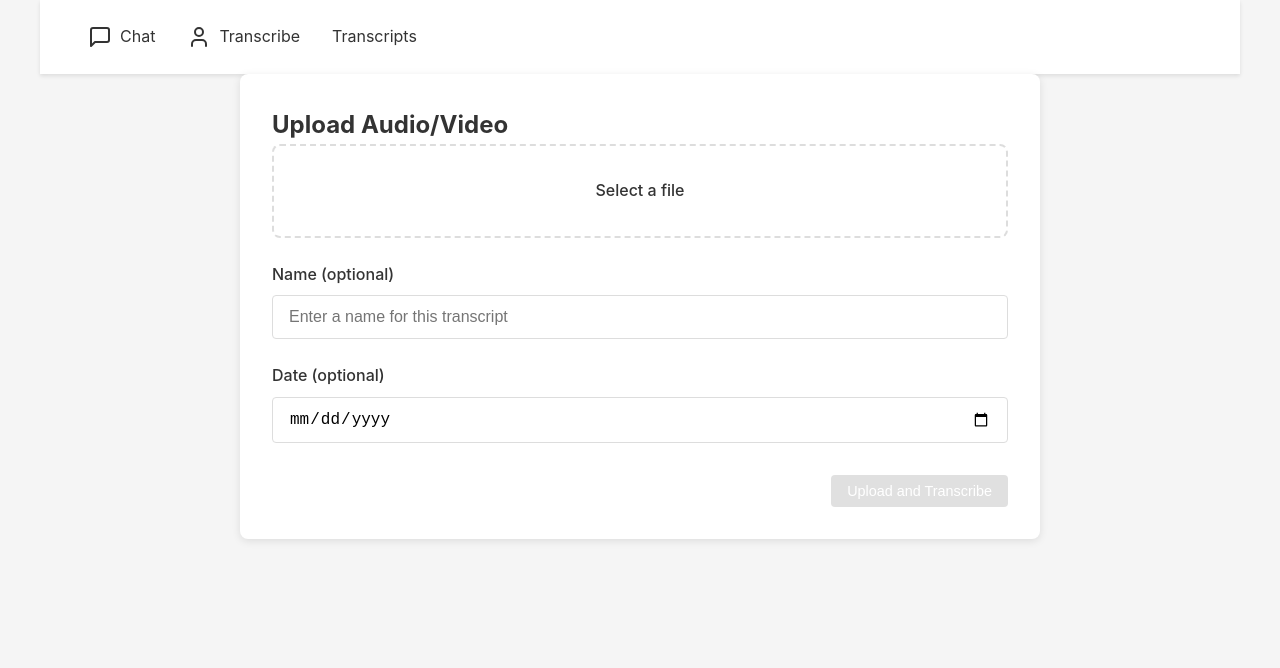
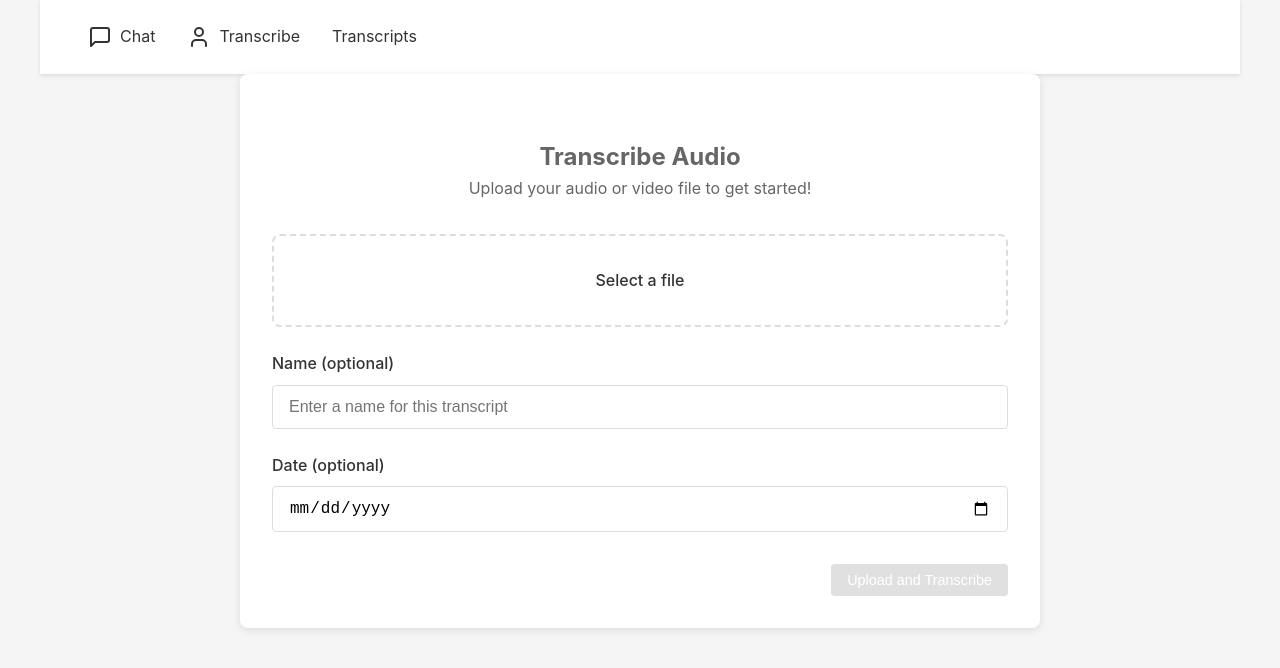
Before and after one commit to remnant1810/fluffy-transcript, a React (Create React App) app in the folder frontend/: page /transcribe in a window 1280 px wide. Shown: the top 668 px of the page. Built offline with nearby package versions, Linux system fonts and the light colour scheme.

Commit message:
BackEnd Fixing

```diff
--- a/frontend/src/components/Transcribe.js
+++ b/frontend/src/components/Transcribe.js
@@ -61,7 +61,10 @@ function Transcribe() {
 
   return (
     <div className="transcribe-container">
-      <h2>Upload Audio/Video</h2>
+      <div className="welcome-message">
+        <h2>Transcribe Audio</h2>
+        <p>Upload your audio or video file to get started!</p>
+      </div>
       <form onSubmit={handleSubmit} className="upload-form">
         <div className="form-group">
           <label className="file-upload">
```
Also changed, not shown: 2 other files (tests, documents, lock files or other folders).
